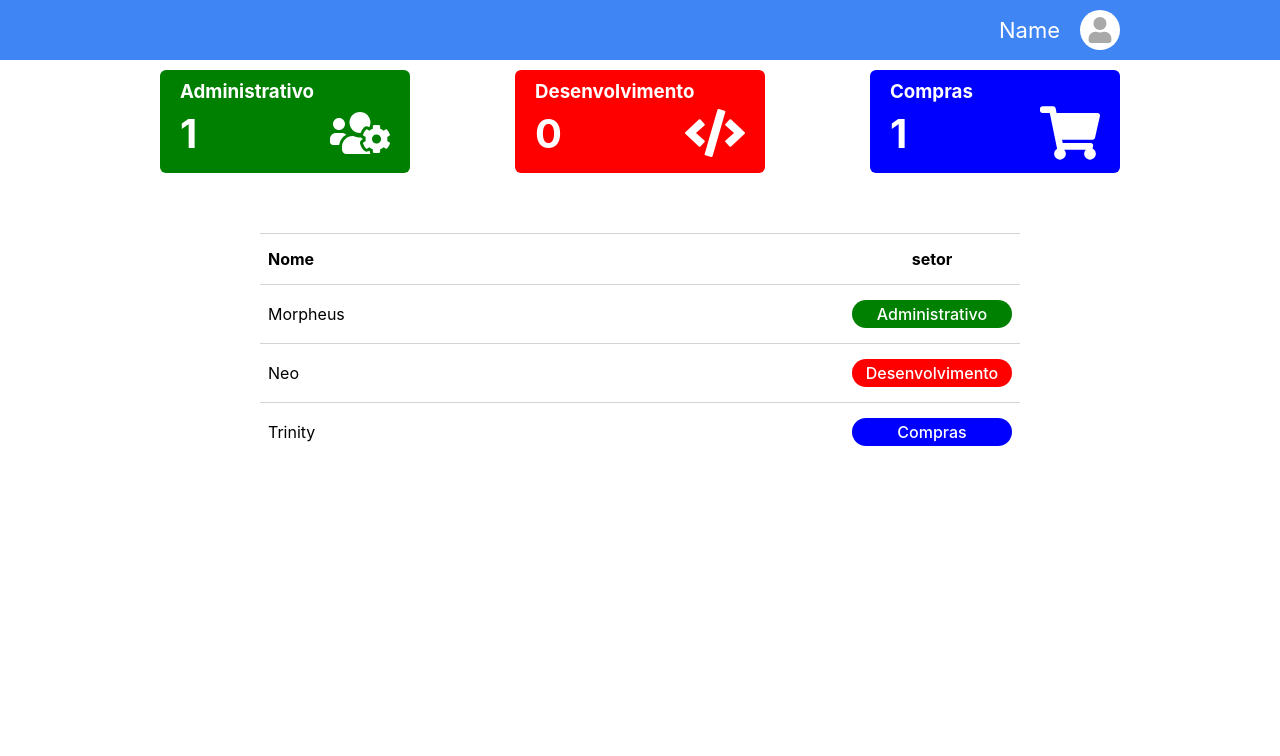
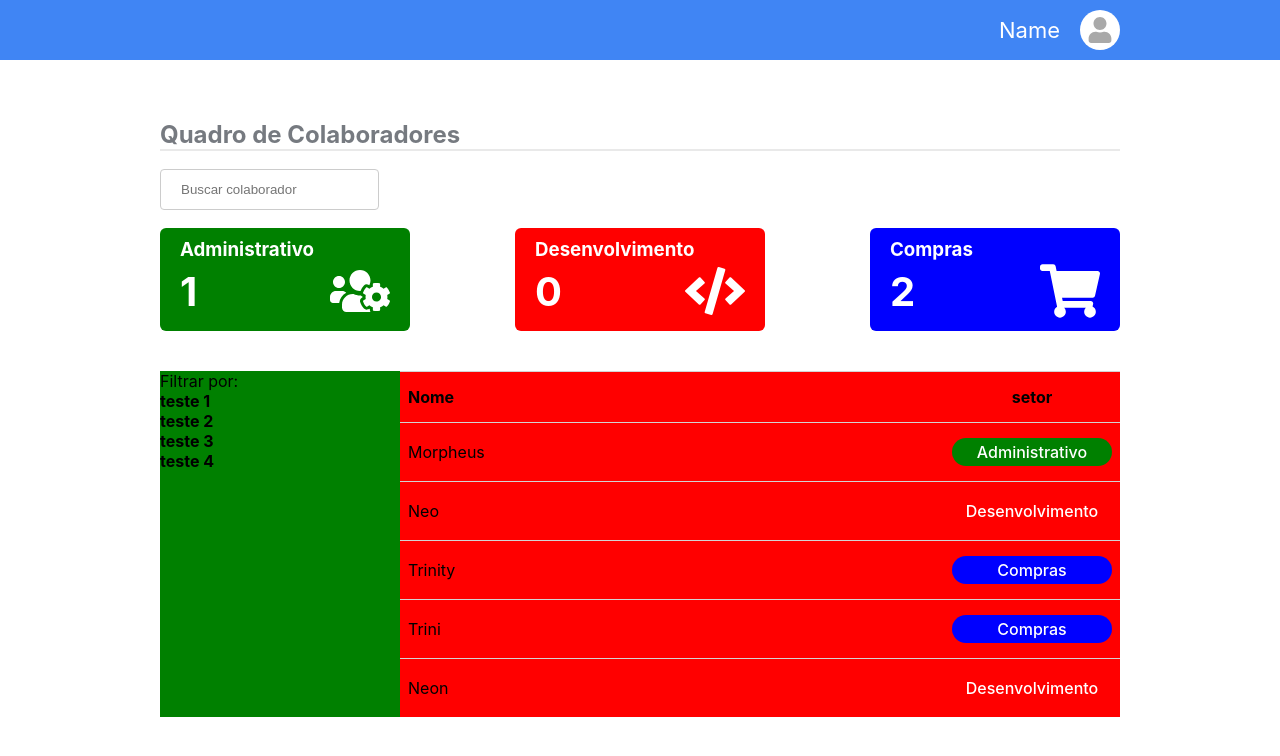
Before and after one commit to rafaeloliveirasilva05/human-resource-control, a React (Create React App) app: page / in a window 1280 px wide. Shown: the top 756 px of the page. Built offline with nearby package versions, Linux system fonts and the light colour scheme.

Commit message:
Search filter development by contributor name

```diff
--- a/src/data/collaborator.json
+++ b/src/data/collaborator.json
@@ -20,6 +20,20 @@
       "last_name": "Moss",
       "department": 3,
       "active_status": 1
+    },
+    {
+      "id": 4,
+      "first_name": "Trini",
+      "last_name": "Moss",
+      "department": 3,
+      "active_status": 1
+    },
+    {
+      "id": 5,
+      "first_name": "Neon",
+      "last_name": "Reeves",
+      "department": 2,
+      "active_status": 0
     }
   ]
 }
--- a/src/screens/CollaboratorData/index.js
+++ b/src/screens/CollaboratorData/index.js
@@ -4,31 +4,14 @@ import { useHistory } from "react-router-dom";
 import styles from './styles.module.css'
 import Button from '../../components/Button'
 import Modal from '../../components/Modal'
+import { departmentData } from '../../utils'
 
 function CollaboratorData(props) {
   const [collaboratorData] = useState(props.history.location.state)
   const [showModal, setShowModal] = useState(false)
 
   let history = useHistory()
-  const { first_name, last_name, department, active_status } = collaboratorData
-
-  const colors = [
-    {
-      id: 1,
-      color: 'green',
-      department: 'Administrativo'
-    },
-    {
-      id: 2,
-      color: 'red',
-      department: 'Desenvolvimento'
-    },
-    {
-      id: 3,
-      color: 'blue',
-      department: 'Compras'
-    }
-  ]
+  const { first_name, last_name, departamentId, active_status } = collaboratorData
 
   function disableCollaborator() {
     setShowModal(false)
@@ -36,7 +19,7 @@ function CollaboratorData(props) {
   }
 
   function mapDepartment(departamentId) {
-    return colors.find(color => color.id === departamentId).department
+    return departmentData.find(currentDepartment => currentDepartment.id === departamentId).name_departament
   }
 
   return (
@@ -57,7 +40,7 @@ function CollaboratorData(props) {
 
         <div className={styles.containerData}>
           <label>Departamento</label>
-          <h4>{mapDepartment(department)}</h4>
+          <h4>{mapDepartment(departamentId)}</h4>
         </div>
 
         <div className={styles.containerData}>
--- a/src/screens/SearchCollaborator/index.js
+++ b/src/screens/SearchCollaborator/index.js
@@ -1,88 +1,55 @@
-import React, { useState } from 'react'
+import React, { useState, useEffect } from 'react'
 import { useHistory } from "react-router-dom";
 
 import styles from './styles.module.css'
 import departmentDataJson from '../../data/department.json'
 import collaboratorDataJson from '../../data/collaborator.json'
 import Card from '../../components/Card'
+import { departmentData } from '../../utils'
 
 function SearchCollaborator(props) {
-  const [departmentData, setDepartmentData] = useState(departmentDataJson.department)
-  const [collaboratorData, setCollaboratorData] = useState(collaboratorDataJson.colaborator)
+  const [collaboratorName, setCollaboratorName] = useState('')
+  const [collaboratorData, setCollaboratorData] = useState([])
+  const [fixedListCollaboratorData, setFixedListCollaboratorData] = useState([])
 
   let history = useHistory()
 
-  const colors = [
-    {
-      id: 1,
-      color: 'green'
-    },
-    {
-      id: 2,
-      color: 'red',
-    },
-    {
-      id: 3,
-      color: 'blue',
-    }
-  ]
+  useEffect(() => {
+    const { colaborator } = collaboratorDataJson
+    const { department } = departmentDataJson
+    const data = collaboratorsDataMapping(colaborator, department)
 
-  function totalInactiveCollaboratorByDepartment(departmentId) {
-    const allInactiveCollaborator = collaboratorData.filter(currentElement => {
-      if (!currentElement.active_status) {
-        return currentElement.department === departmentId
+    setFixedListCollaboratorData(data)
+    setCollaboratorData(data)
+  }, [])
+
+  function collaboratorsDataMapping(colaborator, department) {
+    return colaborator.map(currentColaborator => {
+      const departament = department.find(departament => departament.id === currentColaborator.department)
+      const color = departmentData.find(color => color.id === currentColaborator.department)
+
+      return {
+        id: currentColaborator.id,
+        first_name: currentColaborator.first_name,
+        last_name: currentColaborator.last_name,
+        active_status: currentColaborator.active_status,
+        name_departament: departament.name,
+        departamentId: departament.id,
+        color_departament: color.color_departament
       }
     })
-
-    return allInactiveCollaborator.length
   }
 
-  function totalActiveCollaboratorByDepartment(departmentId) {
-    const allActiveCollaborator = collaboratorData.filter(currentElement => {
-      if (currentElement.active_status) {
-        return currentElement.department === departmentId
-      }
+  function mappingTotalCollaboratorsByDepartment() {
+    return departmentData.map(currentDepartment => {
+      const allActiveCollaborator = fixedListCollaboratorData.filter(currentElement => {
+        return currentElement.active_status && currentElement.departamentId === currentDepartment.id
       })
 
-    return allActiveCollaborator.length
+      return {
+        ...currentDepartment,
+        TotalEmployeesDepartment: allActiveCollaborator.length
       }
-
-  function insertTotalCollaboratorColorEachDepartment() {
-    const departmentWithColorTotalCollaborator = colors.map(currentColor => {
-      const departament = departmentData.find(currentDepatament => currentColor.id === currentDepatament.id)
-
-      return {
-        ...currentColor,
-        ...departament,
-        TotalEmployeesDepartment: totalActiveCollaboratorByDepartment(currentColor.id)
-      }
-    })
-
-    return departmentWithColorTotalCollaborator
-  }
-
-  function rederTableData() {
-    return collaboratorData.map(collaborator => {
-
-      const sectorColor = colors.find(color => color.id === collaborator.id)
-      const department = departmentData.find(department => department.id === collaborator.department)
-
-      return (
-        <tr
-          key={collaborator.id}
-          style={{ cursor: 'pointer' }}
-          onClick={() => showCollaborator(collaborator)}
-        >
-          <td>{collaborator.first_name}</td>
-          <td>
-            <div className={styles.containerLabel} >
-              <div className={styles.sectorLabel} style={{ backgroundColor: sectorColor.color }}>
-                {department.name}
-              </div>
-            </div>
-          </td>
-        </tr>
-      )
     })
   }
 
@@ -101,23 +68,75 @@ function SearchCollaborator(props) {
     )
   }
 
-  function showCollaborator(collaboratorData) {
-    history.push("/sobre", collaboratorData);
+  function rederTableData() {
+    return collaboratorData.map(currentColaborator => {
+      return (
+        <tr
+          key={currentColaborator.id}
+          style={{ cursor: 'pointer' }}
+          onClick={() => showCollaborator(currentColaborator)}>
+          <td>{currentColaborator.first_name}</td>
+          <td>
+            <div className={styles.containerLabel} >
+              <div className={styles.sectorLabel} style={{ backgroundColor: currentColaborator.color_departament }}>
+                {currentColaborator.name_departament}
+              </div>
+            </div>
+          </td>
+        </tr>
+      )
+    })
   }
 
+  function showCollaborator(collaborator) {
+    history.push("/sobre", collaborator);
+  }
 
+  function handleInputChange(event) {
+    searchByName(event.target.value)
+    setCollaboratorName(event.target.value)
+  }
+
+  function searchByName(name) {
+    let listCollaborators = fixedListCollaboratorData
+
+    listCollaborators = listCollaborators.filter(collaborator => {
+      return collaborator.first_name.toLowerCase().indexOf(name.toLowerCase()) === 0
+    })
+
+    setCollaboratorData(listCollaborators)
+  }
 
   return (
     <div className={styles.container}>
+      <h2>Quadro de Colaboradores</h2>
+
+      <input
+        name='name'
+        placeholder='Buscar colaborador'
+        value={collaboratorName}
+        onChange={handleInputChange}/>
+
       <div className={styles.containerCard}>
-        {insertTotalCollaboratorColorEachDepartment().map(element =>
+        {mappingTotalCollaboratorsByDepartment().map(element =>
           <div className={styles.itemCard} key={element.id}>
             <Card
-              color={element.color}
-              departament={element.name}
+              color={element.color_departament}
+              departament={element.name_departament}
               TotalEmployeesDepartment={element.TotalEmployeesDepartment} />
+          </div>)}
       </div>
-        )}
+
+      <div style={{ marginTop: '40px' }}>
+        {/* <h2 style={{ marginTop: '40px' }}>Total de Colaboradores Ativos</h2> */}
+        <div className={styles.containerTeste}>
+
+          <div className={styles.containerFilter}>
+            <span>Filtrar por:</span>
+            <h4>teste 1</h4>
+            <h4>teste 2</h4>
+            <h4>teste 3</h4>
+            <h4>teste 4</h4>
           </div>
 
           <div className={styles.containerTable}>
@@ -125,11 +144,13 @@ function SearchCollaborator(props) {
               <thead>
                 {renderTableHeader()}
               </thead>
-
               <tbody>
                 {rederTableData()}
               </tbody>
             </table>
+          </div>
+
+        </div>
       </div>
     </div>
   )
--- a/src/screens/SearchCollaborator/styles.module.css
+++ b/src/screens/SearchCollaborator/styles.module.css
@@ -1,12 +1,29 @@
 .container {
   max-width: 960px;
-  height: 800px;
-  margin: 0 auto;
+  margin: 60px auto 0px auto;
 }
+
+
+
+input{
+  padding: 12px 20px;
+  margin: 8px 0;
+  border: 1px solid #ccc;
+  border-radius: 4px;
+  box-sizing: border-box;
+}
+
 
 .containerCard{
   display: flex;
-  justify-content: space-between
+  justify-content: space-between;
+
+}
+
+h2 {
+  border-bottom: 2px solid #e9e9e9;
+  margin-bottom: 10px;
+  color: #767a80;
 }
 
 .itemCard{
@@ -22,9 +39,23 @@
 }
 
 /************* Table ************/
+.containerTeste2{
+
+}
+
+
+.containerTeste {
+  display: flex;
+}
+
+.containerFilter {
+  background-color: green;
+  flex: 1;
+}
+
 .containerTable{
-  max-width: 760px;
-  margin: 0 auto;
+  flex: 3;
+  background-color: red;
 }
 
 .link{
@@ -33,7 +64,7 @@
 }
 
 table{
-  margin-top: 60px;
+
   text-align: center;
   width: 100%;
   border-collapse: collapse;
--- /dev/null
+++ b/src/utils/index.js
@@ -0,0 +1,17 @@
+export const departmentData = [
+  {
+    id: 1,
+    color_departament: 'green',
+    name_departament: 'Administrativo'
+  },
+  {
+    id: 2,
+    color_departament: 'red',
+    name_departament: 'Desenvolvimento'
+  },
+  {
+    id: 3,
+    color_departament: 'blue',
+    name_departament: 'Compras'
+  }
+]
```
Lines whose indentation alone changed are shown as unchanged.
